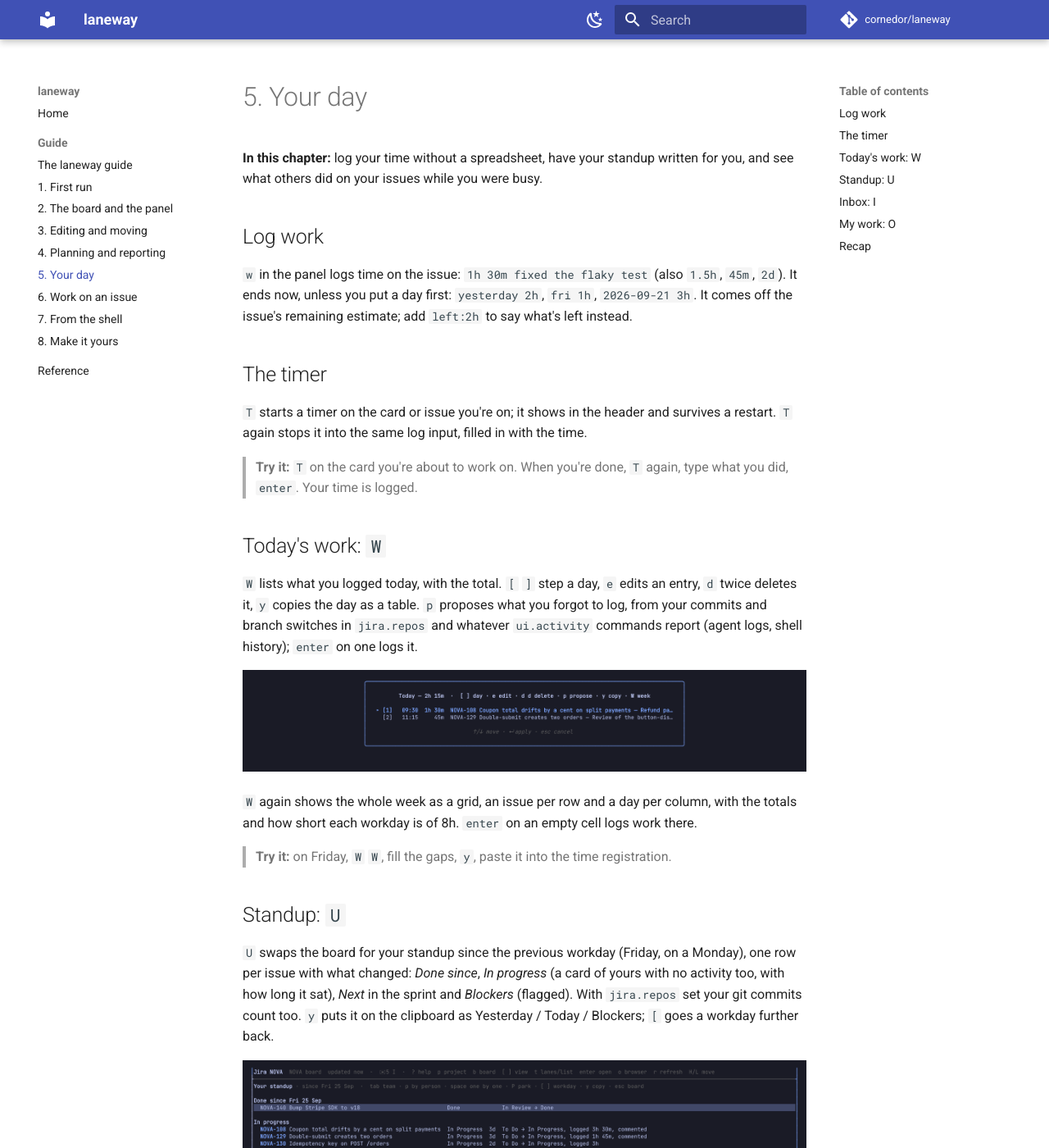
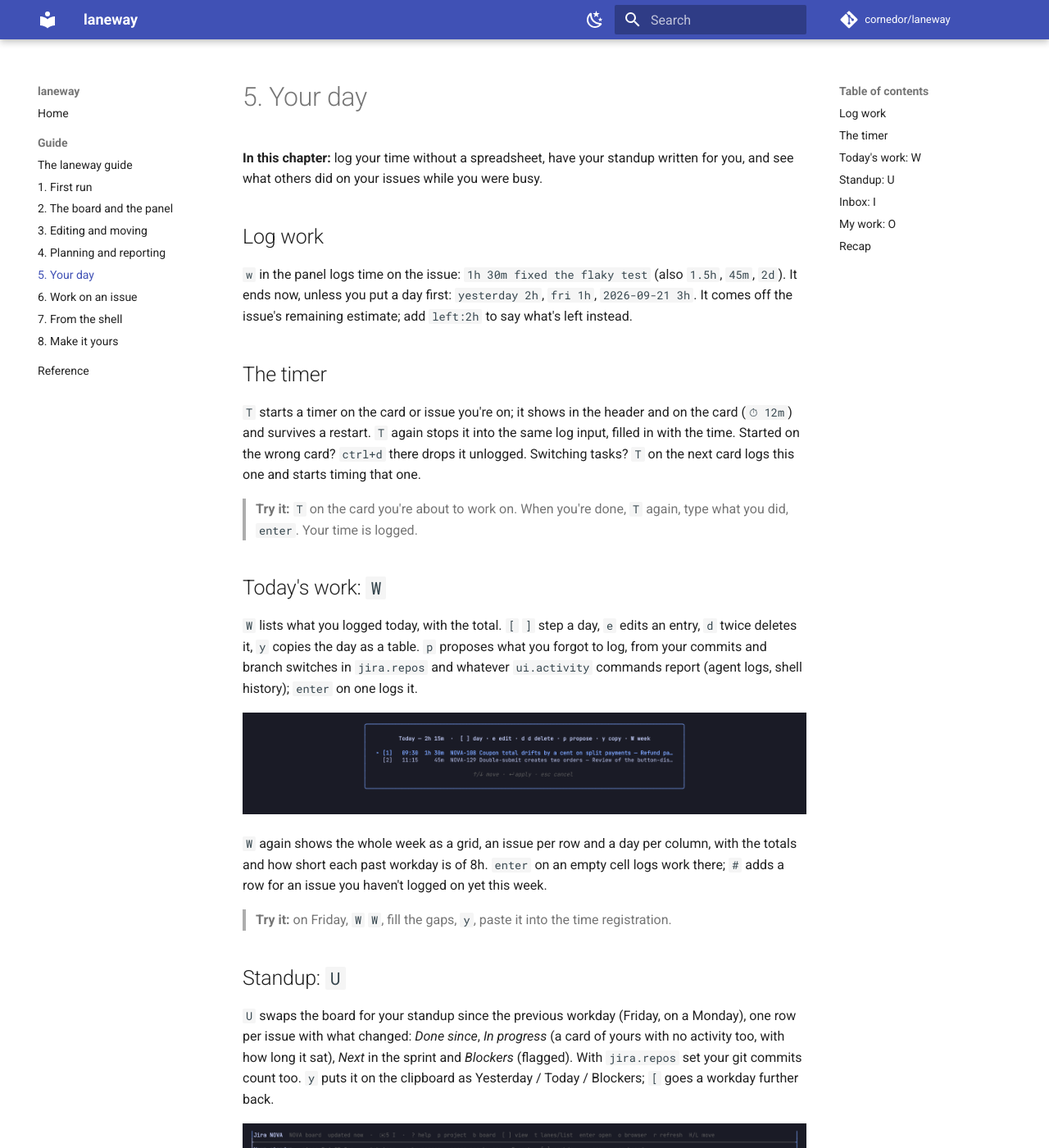
Before and after one commit to cornedor/laneway, an MkDocs documentation site: the page built from docs/guide/05-your-day.md, in a window 1280 px wide and 1400 px high. Shown: the whole window at 82% size. Built offline with MkDocs 1.6.1 and Material for MkDocs 9.7.7, drawn with Linux system fonts in a browser that asks for light colours; comment, search, counter and statistics services are not loaded.

Commit message:
Guide: the UX run's changes (undo steps back, timer drop and switch, week rows, planning velocity, burndown pace, settings filter, demo at first start) LAN-521
Co-Authored-By: Claude Opus 5.5 <noreply@anthropic.com>

```diff
--- a/docs/guide/05-your-day.md
+++ b/docs/guide/05-your-day.md
@@ -14,8 +14,10 @@ remaining estimate; add `left:2h` to say what's left instead.
 ## The timer
 
 `T` starts a timer on the card or issue you're on; it shows in the header
-and survives a restart. `T` again stops it into the same log input, filled
-in with the time.
+and on the card (`⏱ 12m`) and survives a restart. `T` again stops it into
+the same log input, filled in with the time. Started on the wrong card?
+`ctrl+d` there drops it unlogged. Switching tasks? `T` on the next card logs
+this one and starts timing that one.
 
 > **Try it:** `T` on the card you're about to work on. When you're done,
 > `T` again, type what you did, `enter`. Your time is logged.
@@ -31,8 +33,9 @@ history); `enter` on one logs it.
 ![Today's worklogs](../screenshots/worklogs.png)
 
 `W` again shows the whole week as a grid, an issue per row and a day per
-column, with the totals and how short each workday is of 8h. `enter` on an
-empty cell logs work there.
+column, with the totals and how short each past workday is of 8h. `enter`
+on an empty cell logs work there; `#` adds a row for an issue you haven't
+logged on yet this week.
 
 > **Try it:** on Friday, `W` `W`, fill the gaps, `y`, paste it into the
 > time registration.
```
Also changed, not shown: docs/guide/01-first-run.md (+2 -1 lines), docs/guide/03-editing-and-moving.md (+2 -1 lines), docs/guide/04-planning-and-reporting.md (+6 -2 lines), docs/guide/08-make-it-yours.md (+3 -3 lines).
